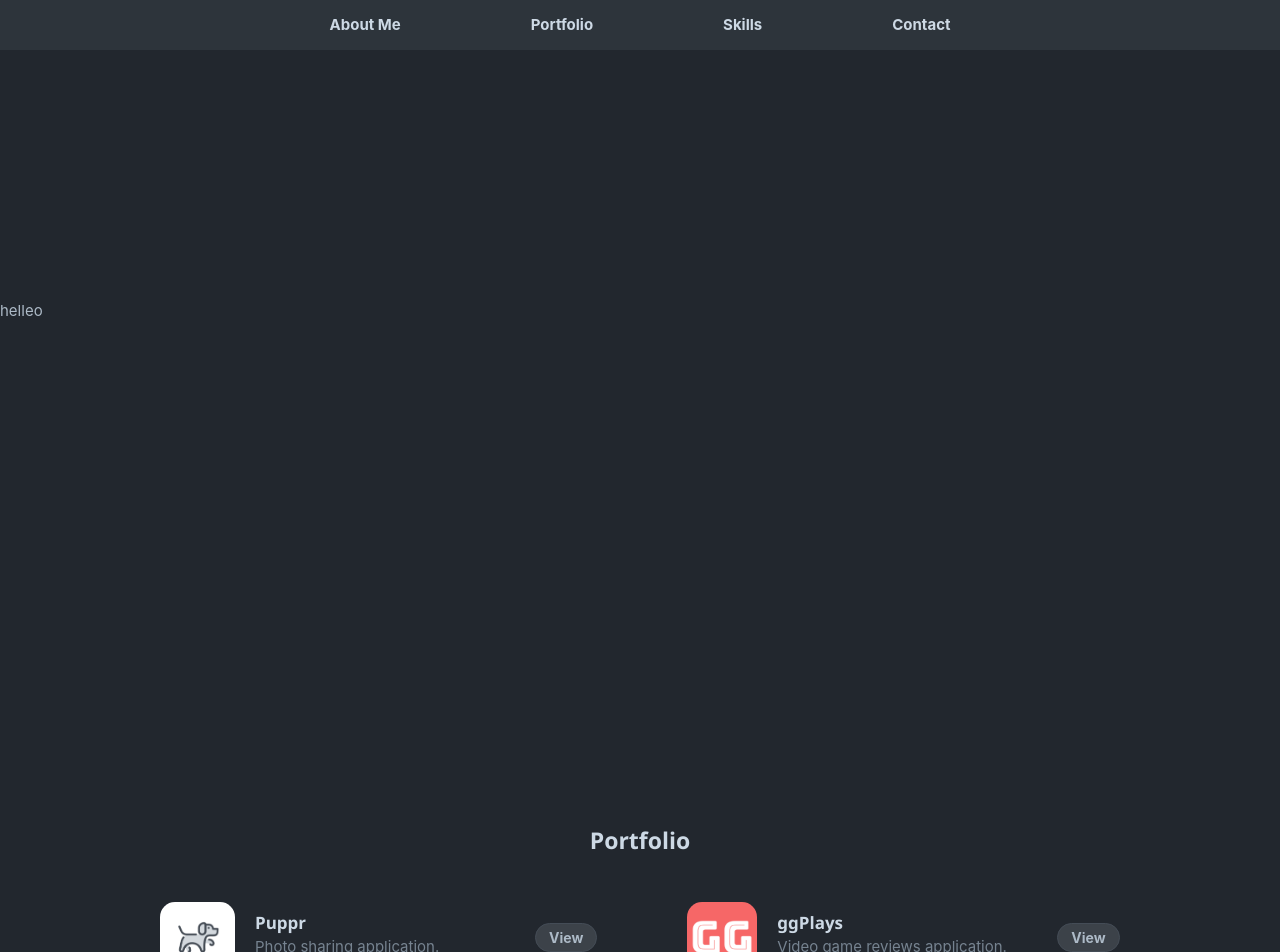
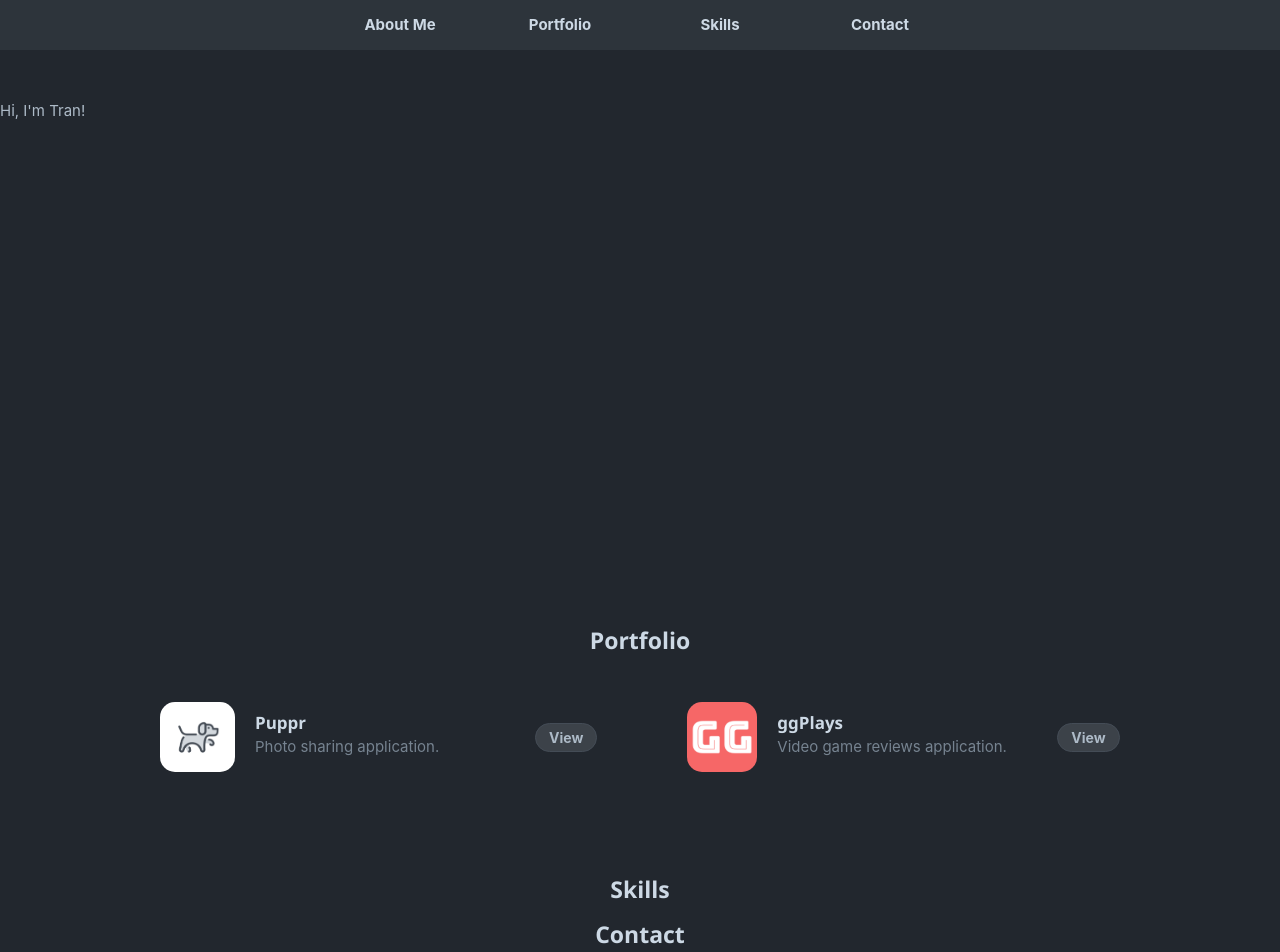
Before and after one commit to trnle/trnle.github.io, a React (Create React App) app: page / in a window 1280 px wide. Shown: the top 952 px of the page. Built offline with nearby package versions, Linux system fonts and the light colour scheme.

Commit message:
Add new components

```diff
--- a/src/App.js
+++ b/src/App.js
@@ -1,7 +1,8 @@
-// import { BrowserRouter as Router } from 'react-router-dom';
+import Navigation from './components/Navigation';
 import AboutMe from './components/AboutMe';
-import Navigation from './components/Navigation';
 import Portfolio from './components/Portfolio';
+import Skills from './components/Skills';
+import Contact from './components/Contact';
 
 function App() {
   return (
@@ -9,6 +10,8 @@ function App() {
       <Navigation />
       <AboutMe />
       <Portfolio />
+      <Skills />
+      <Contact />
     </>
   );
 }
--- a/src/components/AboutMe/AboutMe.css
+++ b/src/components/AboutMe/AboutMe.css
@@ -1,7 +1,4 @@
-#am-container {
-  margin-bottom: 20px;
+#about-me {
+  margin-top: 100px;
+
 }
-
-#about-me {
-  margin-top: 300px;
-}
--- a/src/components/AboutMe/index.js
+++ b/src/components/AboutMe/index.js
@@ -2,12 +2,11 @@ import './AboutMe.css';
 
 function AboutMe() {
   return (
-    <div id='am-container'>
-      <div id='about-me'>
-        <p>helleo</p>
+    <div id='about-me'>
+      <div id='test'>
+        <p>Hi, I'm Tran!</p>
       </div>
     </div>
-
   )
 }
 
--- /dev/null
+++ b/src/components/Contact/index.js
@@ -0,0 +1,9 @@
+function Contact() {
+  return (
+    <div id='contact'>
+      <h3>Contact</h3>
+    </div>
+  )
+}
+
+export default Contact;
--- a/src/components/Navigation/Navigation.css
+++ b/src/components/Navigation/Navigation.css
@@ -14,10 +14,14 @@ nav {
 }
 
 nav div {
-  margin: 0 65px;
+  text-align: center;
+  margin: 0px 30px;
+  padding: 15px 0;
+  width: 100px;
 }
 
 nav div:hover {
   color: #a5b2be;
-  transition-duration: 0.2s;
+  transition-duration: 0.1s;
+  border-bottom: 2px solid #a5b2be;
 }
--- a/src/components/Portfolio/Portfolio.css
+++ b/src/components/Portfolio/Portfolio.css
@@ -3,14 +3,13 @@
   margin-bottom: 100px;
 }
 
-#portfolio-container, #portfolio h3 {
+#portfolio-container {
   display: flex;
   justify-content: center;
 }
 
 #portfolio h3 {
   margin-bottom: 45px;
-  font-size: 23px;
 }
 
 .view-modal {
@@ -33,7 +32,7 @@
   margin-right: 20px;
 }
 
-#portfolio h3, .title-snippet h4, .overview-title-snippet h2 {
+.title-snippet h4, .overview-title-snippet h2 {
   color: #cdd9e5;
   font-weight: bold;
 }
--- /dev/null
+++ b/src/components/Skills/index.js
@@ -0,0 +1,9 @@
+function Skills() {
+  return (
+    <div id='skills'>
+      <h3>Skills</h3>
+    </div>
+  )
+}
+
+export default Skills;
--- a/src/index.css
+++ b/src/index.css
@@ -39,3 +39,11 @@ button:hover {
   background-color: #545d68;
   border: 1px solid #909dab;
 }
+
+h3 {
+  font-size: 23px;
+  display: flex;
+  justify-content: center;
+  color: #cdd9e5;
+  font-weight: bold;
+}
```
